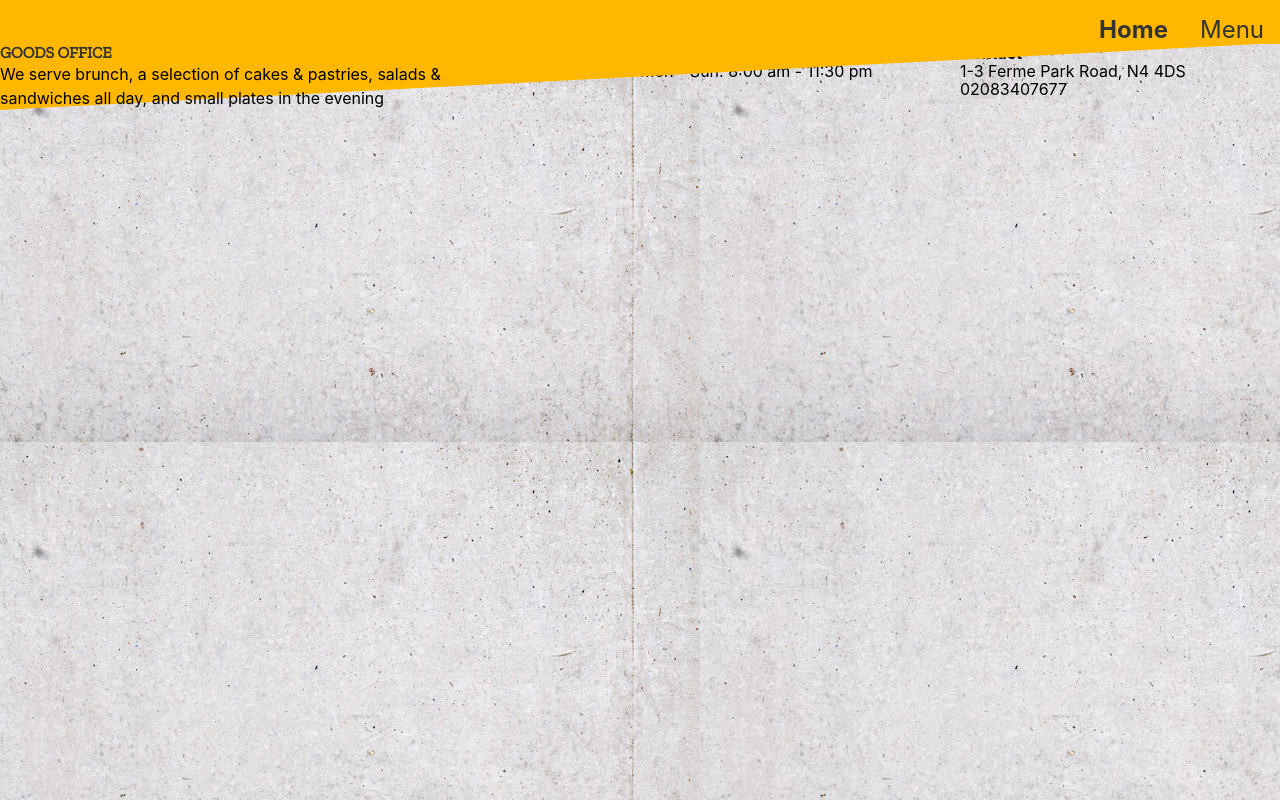
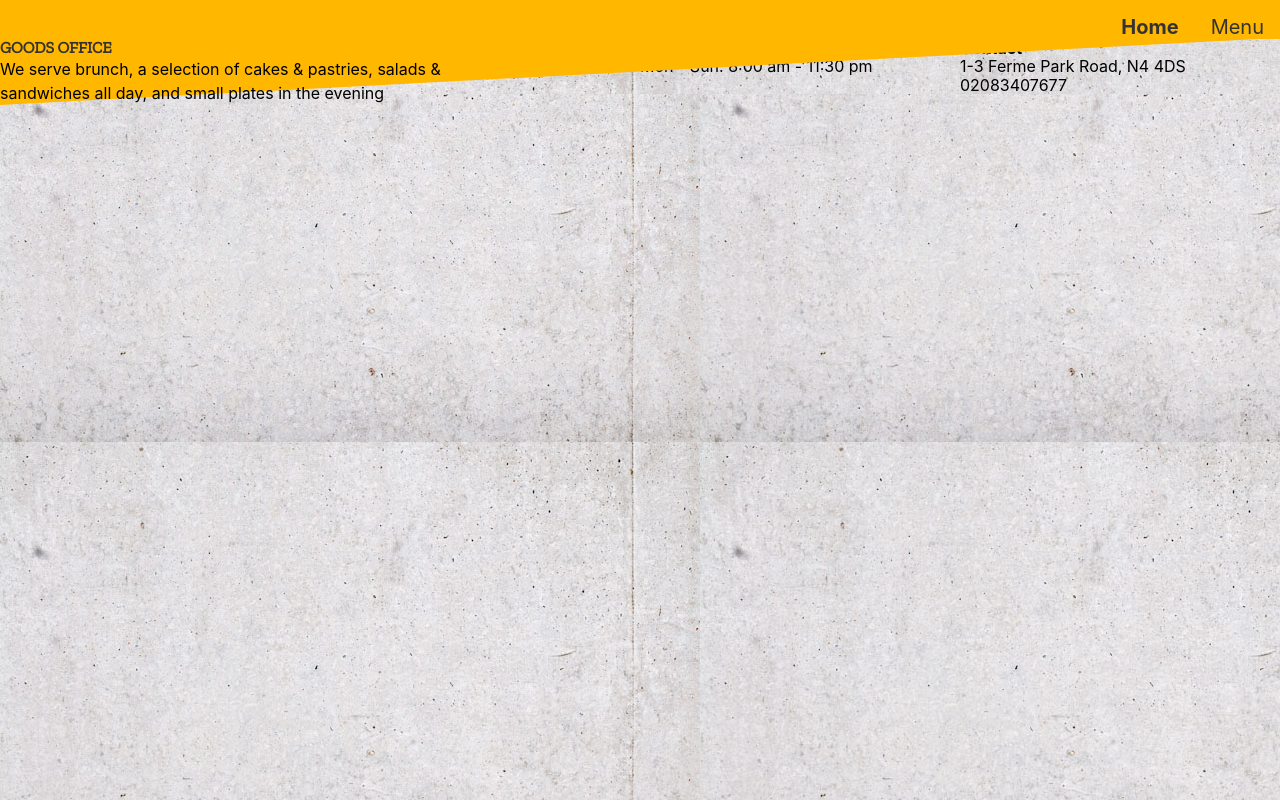
Before and after one commit to grabbeh/restaurant, a Gatsby site: page / in a window 1280 px wide. Built offline with nearby package versions, Linux system fonts and the light colour scheme; Gatsby itself is replaced by a stand-in of ours.

Commit message:
Update Header.js

```diff
--- a/src/components/Header.js
+++ b/src/components/Header.js
@@ -29,7 +29,7 @@ class Header extends Component {
         <Grow show={showMenu}>
           <Menu showMenu={showMenu} close={close} />
         </Grow>
-        <div className={cn('bg-gold cf w-100 f3 z-4')}>
+        <div className={cn('bg-gold cf w-100 f4 z-4')}>
           {showMenu
             ? <div onClick={close} className='dn-ns'>
               <div className='pointer dark-gray fr mt3 mr2'>
@@ -41,7 +41,7 @@ class Header extends Component {
                   Options
                 </div>
             </div>}
-          <div className=' mt3 f3 dn dib-ns fr'>
+          <div className=' mt3 f4 dn dib-ns fr'>
             <Link
               style={{ outline: 0 }}
               className={cn(
```
